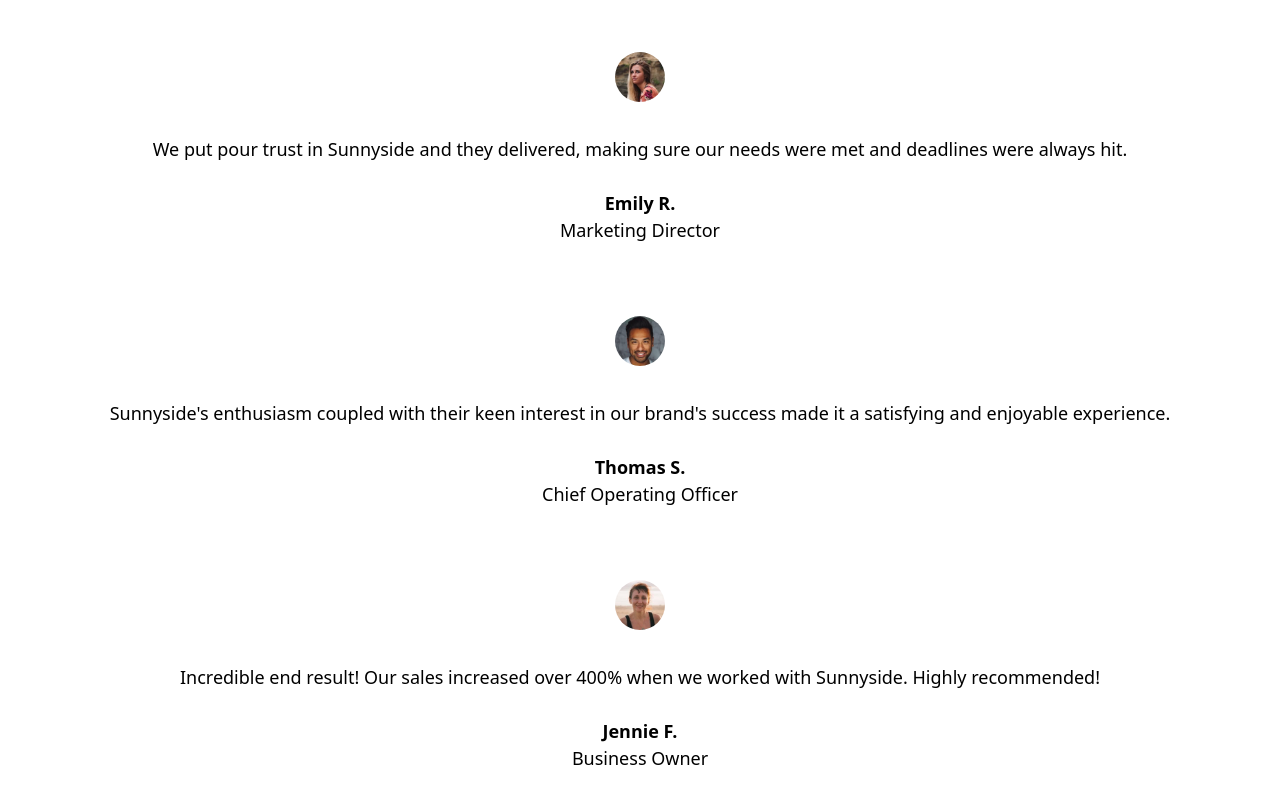
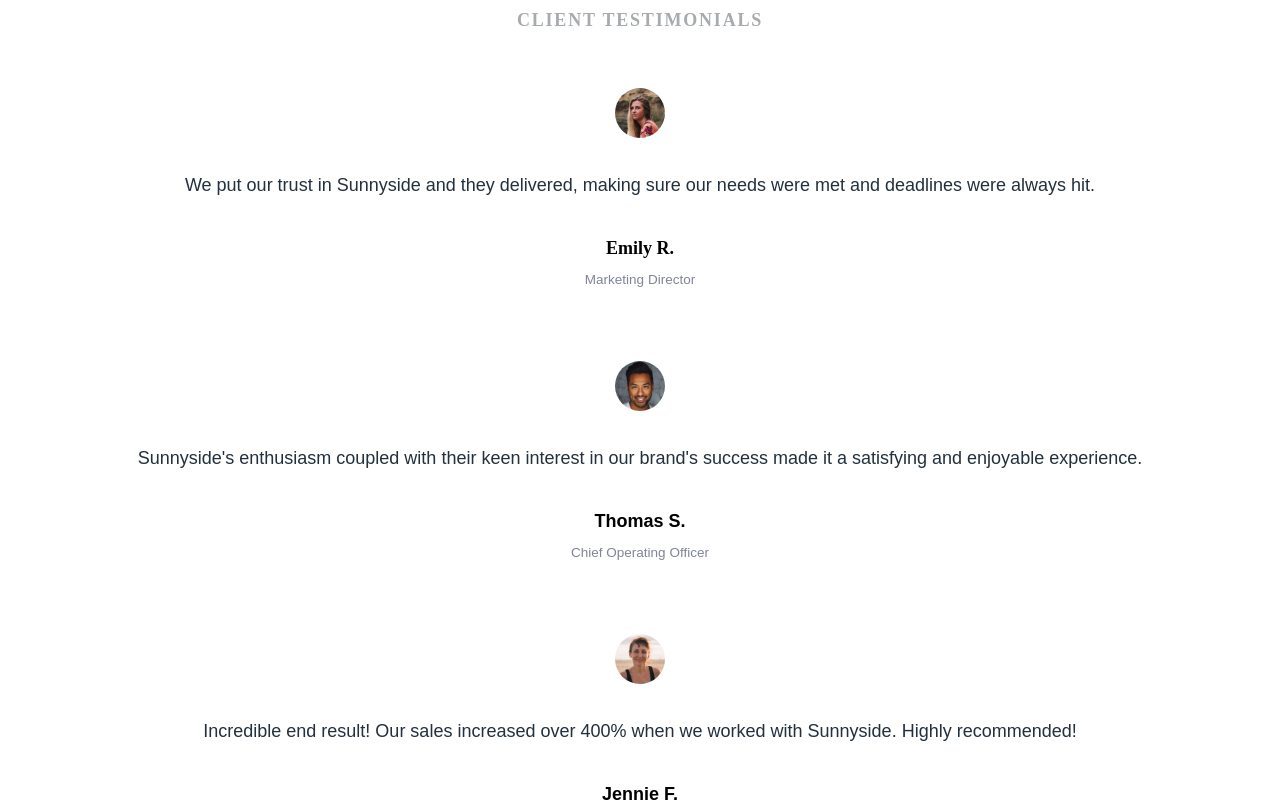
Before and after one commit to MikevPeeren/sunnyside-agency-landing-page, a Next.js app: page / in a window 1280 px wide. Shown: the part 8880-9682 px from the top of the page. Built offline with nearby package versions, Linux system fonts and the light colour scheme.

Commit message:
:recycle: adjustments to testimonials

```diff
--- a/components/Testimonials.tsx
+++ b/components/Testimonials.tsx
@@ -3,7 +3,7 @@
 const Testimonials = () => {
   return (
     <div className="flex flex-col align-center justify-center text-center">
-      <h1 className="my-6 tracking-widest text-gray-blue font-semibold">
+      <h1 className="my-6 mt-14 tracking-widest text-gray-blue font-black font-fraunces">
         CLIENT TESTIMONIALS
       </h1>
       <section className="m-6">
@@ -15,13 +15,15 @@
           height={50}
           layout="fixed"
         />
-        <p className="my-6">
-          We put pour trust in Sunnyside and they delivered, making sure our
+        <p className="my-6 font-barlow text-very-dark-desaturated-blue">
+          We put our trust in Sunnyside and they delivered, making sure our
           needs were met and deadlines were always hit.
         </p>
         <footer className="flex flex-col my-4">
-          <span className="font-bold">Emily R.</span>
-          <span className="text-">Marketing Director</span>
+          <span className="font-black font-fraunces my-2">Emily R.</span>
+          <span className="font-barlow text-xs text-dark-gray-blue">
+            Marketing Director
+          </span>
         </footer>
       </section>
       <section className="m-6">
@@ -33,13 +35,15 @@
           height={50}
           layout="fixed"
         />
-        <p className="my-6">
+        <p className="my-6 font-barlow text-very-dark-desaturated-blue">
           Sunnyside&apos;s enthusiasm coupled with their keen interest in our
           brand&apos;s success made it a satisfying and enjoyable experience.
         </p>
         <footer className="flex flex-col my-4">
-          <span className="font-bold">Thomas S.</span>
-          <span className="text-">Chief Operating Officer</span>
+          <span className="font-black font-barlow my-2">Thomas S.</span>
+          <span className="font-barlow text-xs text-dark-gray-blue">
+            Chief Operating Officer
+          </span>
         </footer>
       </section>
       <section className="m-6">
@@ -51,13 +55,15 @@
           height={50}
           layout="fixed"
         />
-        <p className="my-6">
+        <p className="my-6 font-barlow text-very-dark-desaturated-blue">
           Incredible end result! Our sales increased over 400% when we worked
           with Sunnyside. Highly recommended!
         </p>
         <footer className="flex flex-col my-4">
-          <span className="font-bold">Jennie F.</span>
-          <span className="text-">Business Owner</span>
+          <span className="font-black font-barlow my-2">Jennie F.</span>
+          <span className="font-barlow text-xs text-dark-gray-blue">
+            Business Owner
+          </span>
         </footer>
       </section>
     </div>
--- a/tailwind.config.js
+++ b/tailwind.config.js
@@ -16,8 +16,8 @@
         "gray-blue": "hsl(210, 4%, 67%)",
       },
       fontFamily: {
-        barlow: "Barlow",
-        fraunces: "Fraunces",
+        barlow: ["Barlow", "sans-serif"],
+        fraunces: ["Fraunces", "serif"],
       },
     },
   },
```
